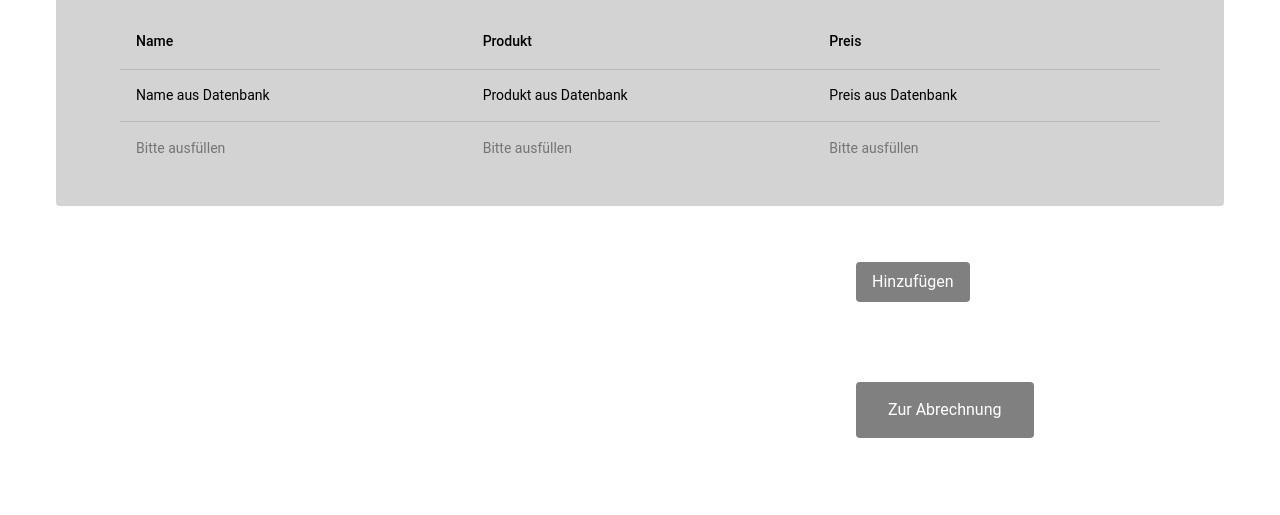
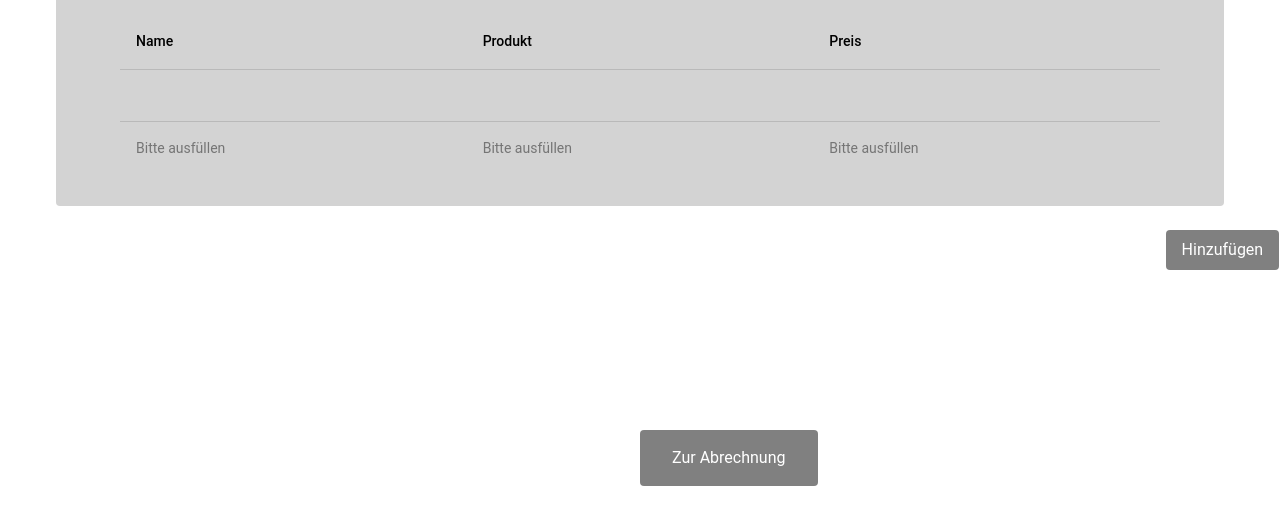
Before and after one commit to bodmer02/Fruehstuecksverwaltung, a Vue app in the folder refarch-frontend/: page /#/getstarted in a window 1280 px wide. Shown: the part 336-851 px from the top of the page. Before the commit the page ends 806 px from the top, so only its background shows below. Built offline with nearby package versions, Linux system fonts and the light colour scheme; no server answers; a small style sheet from the web is missing.

Commit message:
Versuch in Datenbank zu speichern

```diff
--- /dev/null
+++ b/refarch-frontend/src/api/breakfast.ts
@@ -0,0 +1,22 @@
+import {
+    defaultResponseHandler,
+    postConfig,
+} from "@/api/fetch-utils.ts";
+
+export interface BreakfastRequest {
+    name: string;
+    product: string;
+    price: number;
+}
+
+export function addBreakfast (
+    breakfast: BreakfastRequest,): Promise<void> {
+    return fetch("breakfast", postConfig(breakfast))
+        .then((response) => {
+            defaultResponseHandler(response);
+            return;
+        })
+        .catch((err) => {
+            defaultResponseHandler(err);
+        });
+}
--- a/refarch-frontend/src/views/GetStartedView.vue
+++ b/refarch-frontend/src/views/GetStartedView.vue
@@ -26,9 +26,9 @@
           </thead>
           <tbody>
           <tr>
-            <td>Name aus Datenbank</td>
-            <td>Produkt aus Datenbank</td>
-            <td>Preis aus Datenbank</td>
+            <td>{{savedName}}</td>
+            <td>{{savedProduct}}</td>
+            <td>{{savedPrice}}</td>
           </tr>
           <tr>
             <td><input v-model="name" placeholder="Bitte ausfüllen" /></td>
@@ -57,7 +57,7 @@
 <script setup lang="ts">
 import { ref } from "vue";
 import { useI18n } from "vue-i18n";
-
+import { addBreakfast as saveBreakfast } from "@/api/breakfast";
 
 const { t } = useI18n();
 const name = ref("");
@@ -65,11 +65,16 @@ const product = ref("");
 const price = ref(null);
 const savedName = ref("");
 const savedProduct = ref("");
-const savedPrice = ref (null);
+const savedPrice = ref(null);
 
 
-function addBreakfast(){
-  if(name.value != "" && product.value != "" && price.value != null){
+async function addBreakfast(){
+  if(name.value !== "" && product.value !== "" && price.value !== null){
+    await saveBreakfast({
+      name: name.value,
+      product: product.value,
+      price: price.value
+    });
     savedName.value = name.value;
     savedProduct.value = product.value;
     savedPrice.value = price.value;
@@ -77,8 +82,7 @@ function addBreakfast(){
     name.value = "";
     product.value = "";
     price.value = null;
-
-    return savedName; //Eingegebene Daten an Datenbank weiterleiten
+    return;
   }
   return alert("Bitte alle Felder befüllen.");
 }
@@ -93,8 +97,7 @@ table {
 }
 
 .button-right {
-  margin-top: 2rem;
-  margin-left: 50rem;
+  margin-left: 95%;
   padding: 0.5rem 1rem;
   background: grey;
   color: white;
@@ -102,8 +105,8 @@ table {
 }
 
 .button-middle {
-  margin-top: 5rem;
-  margin-left: 50rem;
+  margin-top: 10rem;
+  margin-left: 50%;
   padding: 1rem 2rem;
   background: grey;
   color: white;
```
